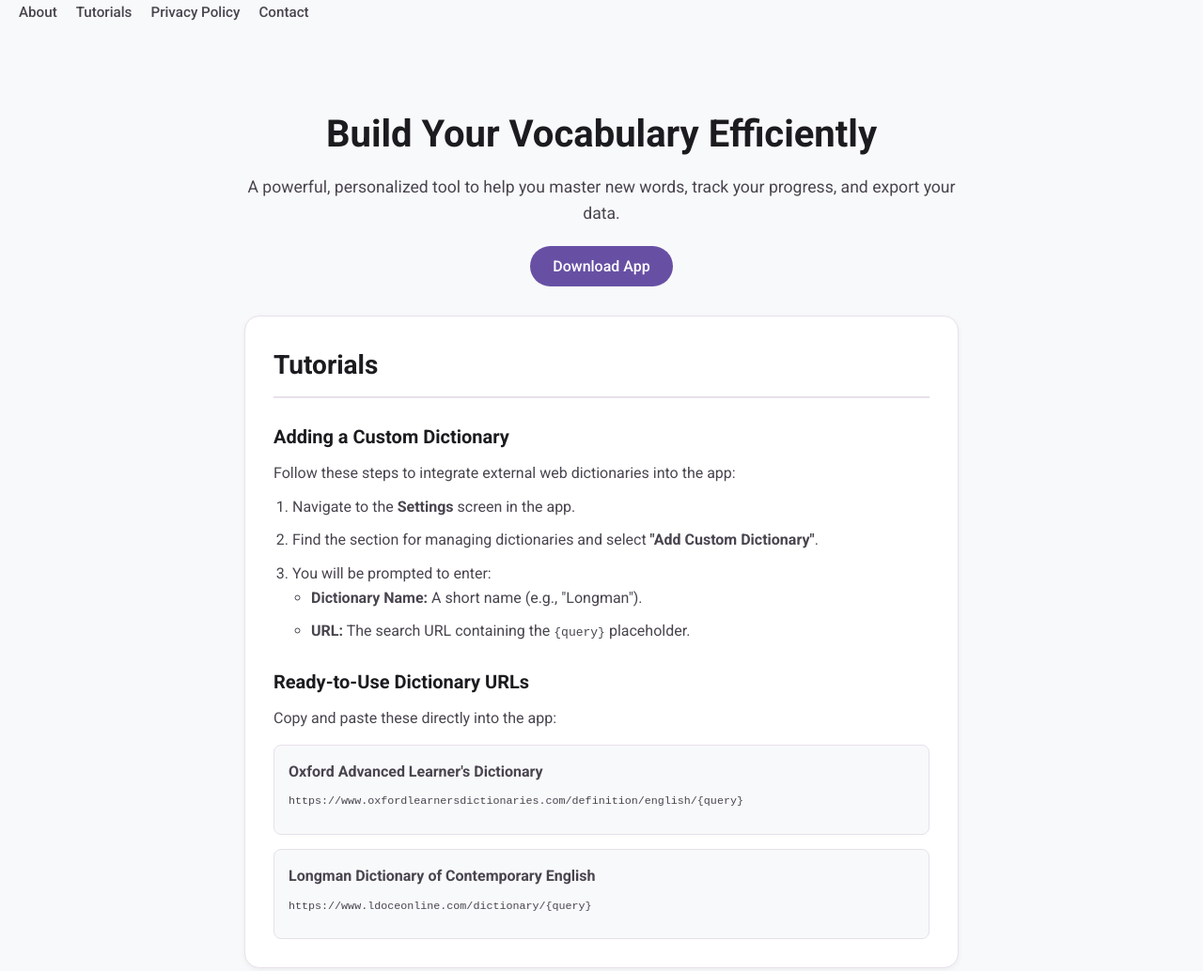
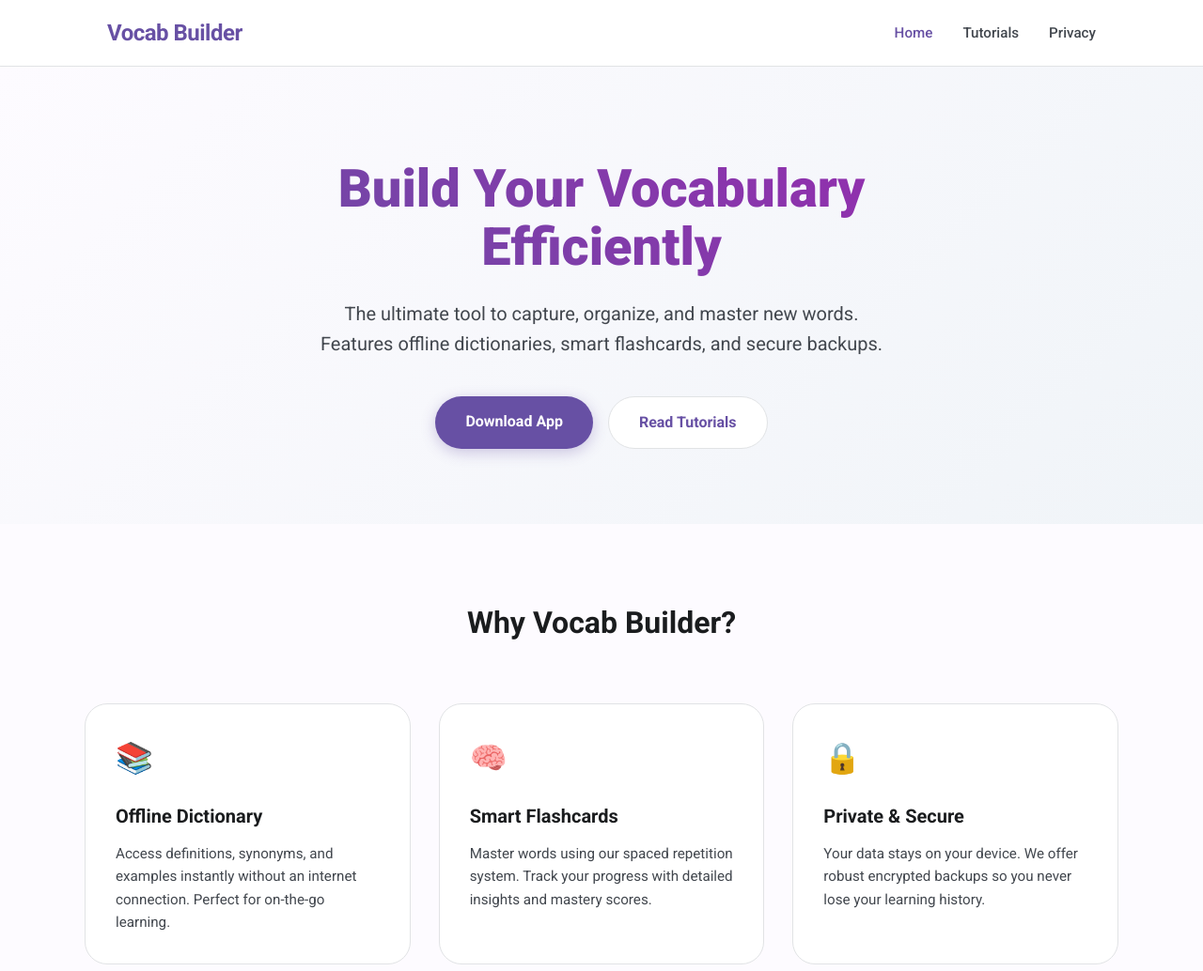
Before and after one commit to SamuelAdmand/VB-Website, a plain HTML site: page index.html in a window 1280 px wide. Shown: the top 1034 px of the page at 94% size. Drawn offline with Linux system fonts and the light colour scheme.

Commit message:
Refactor navigation and enhance layout across main pages; add tutorials section with detailed guides.

```diff
--- a/index.html
+++ b/index.html
@@ -3,94 +3,75 @@
 <head>
     <meta charset="UTF-8">
     <meta name="viewport" content="width=device-width, initial-scale=1.0">
-    <title>Vocab Builder - Privacy Policy & Info</title>
-    <meta name="description" content="Privacy Policy and Instructions for the Vocab Builder App.">
+    <title>Vocab Builder - Master New Words</title>
+    <meta name="description" content="A powerful, personalized tool to help you master new words, track your progress, and export your data.">
     <link rel="stylesheet" href="style.css">
-    <!-- Google Fonts: Roboto for Android look -->
     <link rel="preconnect" href="https://fonts.googleapis.com">
     <link rel="preconnect" href="https://fonts.gstatic.com" crossorigin>
-    <link href="https://fonts.googleapis.com/css2?family=Roboto:wght@400;500;700&display=swap" rel="stylesheet">
+    <link href="https://fonts.googleapis.com/css2?family=Roboto:wght@400;500;700;900&display=swap" rel="stylesheet">
 </head>
 <body>
 
-    <!-- Navigation -->
-    <ul class="nav-links">
-    <li><a href="#about">About</a></li>
-    <li><a href="#tutorials">Tutorials</a></li>
-    <li><a href="privacy.html">Privacy Policy</a></li>
-    <li><a href="#contact">Contact</a></li>
-</ul>
+    <nav>
+        <div class="container nav-content">
+            <div class="logo">Vocab Builder</div>
+            <ul class="nav-links">
+                <li><a href="#" class="active">Home</a></li>
+                <li><a href="tutorials.html">Tutorials</a></li>
+                <li><a href="privacy.html">Privacy</a></li>
+            </ul>
+        </div>
+    </nav>
 
-    <!-- Header / Hero Section -->
-    <header id="about">
-        <div class="container hero">
-            <h1>Build Your Vocabulary Efficiently</h1>
-            <p>A powerful, personalized tool to help you master new words, track your progress, and export your data.</p>
-            <!-- Placeholder for Play Store Badge later -->
-            <a href="#" class="btn-primary">Download App</a>
+    <header class="hero">
+        <div class="container">
+            <h1>Build Your Vocabulary<br>Efficiently</h1>
+            <p>The ultimate tool to capture, organize, and master new words. Features offline dictionaries, smart flashcards, and secure backups.</p>
+            <div class="btn-group">
+                <a href="#" class="btn btn-primary">Download App</a>
+                <a href="tutorials.html" class="btn btn-secondary">Read Tutorials</a>
+            </div>
         </div>
     </header>
 
-    <main class="container">
+    <section class="features-section container">
+        <h2 class="section-title">Why Vocab Builder?</h2>
 
-        <!-- Tutorials Section -->
-<section id="tutorials" class="card">
-    <h2>Tutorials</h2>
+        <div class="feature-grid">
+            <div class="feature-card">
+                <span class="icon">📚</span>
+                <h3>Offline Dictionary</h3>
+                <p>Access definitions, synonyms, and examples instantly without an internet connection. Perfect for on-the-go learning.</p>
+            </div>
 
-    <h3>Adding a Custom Dictionary</h3>
-    <p>Follow these steps to integrate external web dictionaries into the app:</p>
-    <ol style="margin-left: 20px; margin-bottom: 20px; color: var(--text-secondary);">
-        <li>Navigate to the <strong>Settings</strong> screen in the app.</li>
-        <li>Find the section for managing dictionaries and select <strong>"Add Custom Dictionary"</strong>.</li>
-        <li>You will be prompted to enter:
-            <ul>
-                <li><strong>Dictionary Name:</strong> A short name (e.g., "Longman").</li>
-                <li><strong>URL:</strong> The search URL containing the <code>{query}</code> placeholder.</li>
-            </ul>
-        </li>
-    </ol>
+            <div class="feature-card">
+                <span class="icon">🧠</span>
+                <h3>Smart Flashcards</h3>
+                <p>Master words using our spaced repetition system. Track your progress with detailed insights and mastery scores.</p>
+            </div>
 
-    <h3>Ready-to-Use Dictionary URLs</h3>
-    <p>Copy and paste these directly into the app:</p>
+            <div class="feature-card">
+                <span class="icon">🔒</span>
+                <h3>Private & Secure</h3>
+                <p>Your data stays on your device. We offer robust encrypted backups so you never lose your learning history.</p>
+            </div>
 
-    <div style="background-color: var(--bg-color); padding: 15px; border-radius: 8px; margin-top: 15px; border: 1px solid var(--border-color);">
-        <p><strong>Oxford Advanced Learner's Dictionary</strong></p>
-        <p style="font-family: monospace; font-size: 0.9em; word-break: break-all; margin-top: 5px;">
-            https://www.oxfordlearnersdictionaries.com/definition/english/{query}
-        </p>
-    </div>
+            <div class="feature-card">
+                <span class="icon">🌐</span>
+                <h3>Custom Sources</h3>
+                <p>Integrate your favorite web dictionaries directly into the app for a seamless lookup experience.</p>
+            </div>
+        </div>
+    </section>
 
-    <div style="background-color: var(--bg-color); padding: 15px; border-radius: 8px; margin-top: 15px; border: 1px solid var(--border-color);">
-        <p><strong>Longman Dictionary of Contemporary English</strong></p>
-        <p style="font-family: monospace; font-size: 0.9em; word-break: break-all; margin-top: 5px;">
-            https://www.ldoceonline.com/dictionary/{query}
-        </p>
-    </div>
-</section>
-
-        <!-- Instructions / Help Section -->
-        <section id="instructions" class="card">
-            <h2>Instructions & FAQ</h2>
-            <div class="faq-item">
-                <h3>How do I backup my data?</h3>
-                <p>Go to the "More" screen, select "Backup & Restore," and choose "Export Data". This will create a secure ZIP file on your device.</p>
-            </div>
-            <div class="faq-item">
-                <h3>Is the dictionary offline?</h3>
-                <p>Yes. Once the initial dictionary database is downloaded, you can search for words without an internet connection.</p>
-            </div>
-        </section>
-
-    </main>
-
-    <!-- Footer -->
-    <footer id="contact">
+    <footer>
         <div class="container">
-            <p>&copy; <span id="year"></span> Vocab Builder. All rights reserved.</p>
-            <p>Contact: <a href="mailto:snowden06062013@protonmail.com">snowden06062013@protonmail.com</a></p>
+            <p>&copy; 2025 Vocab Builder. All rights reserved.</p>
+            <p style="margin-top: 10px; font-size: 0.9rem;">
+                <a href="mailto:snowden06062013@protonmail.com">Contact Support</a>
+            </p>
         </div>
     </footer>
 
-    <script src="script.js"></script>
 </body>
 </html>
--- a/style.css
+++ b/style.css
@@ -1,179 +1,230 @@
 /* --- CSS Variables & Theming --- */
 :root {
-    /* Light Mode (Default) */
-    --bg-color: #f8f9fa;
+    /* Light Mode */
+    --bg-color: #fdfbff;
     --surface-color: #ffffff;
-    --text-primary: #1c1b1f;
-    --text-secondary: #49454f;
-    --primary-color: #6750A4; /* REPLACE THIS with your App's Primary Color */
+    --surface-variant: #f0f4f8;
+    --text-primary: #1a1c1e;
+    --text-secondary: #42474e;
+    --primary-color: #6750A4;
+    --primary-container: #EADDFF;
     --on-primary: #ffffff;
-    --border-color: #e7e0ec;
-    --shadow: 0 2px 6px rgba(0,0,0,0.05);
+    --border-color: #e1e3e5;
+    --shadow-sm: 0 1px 3px rgba(0,0,0,0.1);
+    --shadow-md: 0 4px 12px rgba(0,0,0,0.08);
+    --gradient-hero: linear-gradient(135deg, #fdfbff 0%, #f0f4f8 100%);
 }
 
-/* Dark Mode Detection */
 @media (prefers-color-scheme: dark) {
     :root {
-        --bg-color: #121212;   /* Material 3 Dark Background */
-        --surface-color: #1e1e1e; /* Card Background */
+        --bg-color: #121212;
+        --surface-color: #1e1e1e;
+        --surface-variant: #2c2c2c;
         --text-primary: #e6e1e5;
         --text-secondary: #cac4d0;
-        --primary-color: #D0BCFF; /* REPLACE with your App's Dark Primary Color */
+        --primary-color: #D0BCFF;
+        --primary-container: #4F378B;
         --on-primary: #381E72;
-        --border-color: #49454f;
-        --shadow: 0 2px 6px rgba(0,0,0,0.4);
+        --border-color: #444746;
+        --shadow-sm: 0 1px 3px rgba(0,0,0,0.3);
+        --shadow-md: 0 4px 12px rgba(0,0,0,0.4);
+        --gradient-hero: linear-gradient(135deg, #121212 0%, #1e1e1e 100%);
     }
 }
 
-/* --- Global Reset & Typography --- */
-* {
-    margin: 0;
-    padding: 0;
-    box-sizing: border-box;
-}
+/* --- Global Reset --- */
+* { margin: 0; padding: 0; box-sizing: border-box; }
 
 body {
     font-family: 'Roboto', -apple-system, BlinkMacSystemFont, "Segoe UI", Helvetica, Arial, sans-serif;
     background-color: var(--bg-color);
     color: var(--text-primary);
     line-height: 1.6;
-    transition: background-color 0.3s ease, color 0.3s ease;
+    -webkit-font-smoothing: antialiased;
 }
 
 .container {
-    max-width: 800px;
+    max-width: 1100px;
     margin: 0 auto;
-    padding: 0 20px;
+    padding: 0 24px;
 }
 
-a {
-    text-decoration: none;
-    color: var(--primary-color);
-    font-weight: 500;
-}
+a { text-decoration: none; color: inherit; transition: color 0.2s; }
+ul { list-style: none; }
 
 /* --- Navigation --- */
 nav {
-    background-color: var(--surface-color);
-    box-shadow: var(--shadow);
+    background-color: rgba(255, 255, 255, 0.9);
+    backdrop-filter: blur(10px);
     position: sticky;
     top: 0;
     z-index: 100;
-    padding: 1rem 0;
+    border-bottom: 1px solid var(--border-color);
+}
+
+@media (prefers-color-scheme: dark) {
+    nav { background-color: rgba(30, 30, 30, 0.9); }
 }
 
 .nav-content {
+    height: 70px;
     display: flex;
     justify-content: space-between;
     align-items: center;
 }
 
 .logo {
-    font-size: 1.25rem;
+    font-size: 1.5rem;
     font-weight: 700;
-    color: var(--text-primary);
+    color: var(--primary-color);
+    letter-spacing: -0.5px;
 }
 
-.nav-links {
-    list-style: none;
-    display: flex;
-    gap: 20px;
-}
-
-.nav-links li a {
+.nav-links { display: flex; gap: 32px; }
+.nav-links a {
+    font-weight: 500;
     color: var(--text-secondary);
     font-size: 0.95rem;
 }
+.nav-links a:hover, .nav-links a.active { color: var(--primary-color); }
 
-.nav-links li a:hover {
-    color: var(--primary-color);
+/* --- Hero Section --- */
+.hero {
+    padding: 100px 0 80px;
+    text-align: center;
+    background: var(--gradient-hero);
 }
 
-/* --- Hero Section --- */
-header {
-    text-align: center;
-    padding: 60px 0 40px;
-}
-
-h1 {
-    font-size: 2.5rem;
-    margin-bottom: 10px;
-    color: var(--text-primary);
+.hero h1 {
+    font-size: 3.5rem;
+    font-weight: 800;
+    margin-bottom: 24px;
+    line-height: 1.1;
+    background: linear-gradient(45deg, var(--primary-color), #9c27b0);
+    -webkit-background-clip: text;
+    -webkit-text-fill-color: transparent;
 }
 
 .hero p {
-    font-size: 1.1rem;
+    font-size: 1.25rem;
     color: var(--text-secondary);
-    margin-bottom: 30px;
+    max-width: 600px;
+    margin: 0 auto 40px;
+}
+
+.btn-group { display: flex; gap: 16px; justify-content: center; }
+
+.btn {
+    padding: 14px 32px;
+    border-radius: 50px;
+    font-weight: 600;
+    transition: transform 0.2s, box-shadow 0.2s;
+    display: inline-block;
 }
 
 .btn-primary {
     background-color: var(--primary-color);
     color: var(--on-primary);
-    padding: 12px 24px;
-    border-radius: 25px; /* Pill shape like Material 3 */
-    font-weight: 500;
-    transition: opacity 0.2s;
+    box-shadow: 0 4px 15px rgba(103, 80, 164, 0.3);
 }
 
-.btn-primary:hover {
-    opacity: 0.9;
-}
+.btn-primary:hover { transform: translateY(-2px); opacity: 0.95; }
 
-/* --- Content Cards --- */
-.card {
+.btn-secondary {
     background-color: var(--surface-color);
-    border-radius: 16px; /* Material 3 Rounding */
-    padding: 30px;
-    margin-bottom: 30px;
-    box-shadow: var(--shadow);
+    color: var(--primary-color);
     border: 1px solid var(--border-color);
 }
 
-h2 {
-    font-size: 1.75rem;
-    margin-bottom: 15px;
-    color: var(--text-primary);
-    border-bottom: 2px solid var(--border-color);
-    padding-bottom: 10px;
+.btn-secondary:hover { background-color: var(--surface-variant); }
+
+/* --- Features Grid --- */
+.features-section { padding: 80px 0; }
+.section-title {
+    text-align: center;
+    font-size: 2rem;
+    margin-bottom: 60px;
 }
 
-h3 {
-    font-size: 1.25rem;
-    margin-top: 25px;
-    margin-bottom: 10px;
-    color: var(--text-primary);
+.feature-grid {
+    display: grid;
+    grid-template-columns: repeat(auto-fit, minmax(300px, 1fr));
+    gap: 30px;
 }
 
-p, li {
-    color: var(--text-secondary);
-    margin-bottom: 10px;
+.feature-card {
+    background: var(--surface-color);
+    padding: 32px;
+    border-radius: 24px;
+    border: 1px solid var(--border-color);
+    transition: transform 0.2s, box-shadow 0.2s;
 }
 
-ul {
-    padding-left: 20px;
-    margin-bottom: 15px;
+.feature-card:hover {
+    transform: translateY(-5px);
+    box-shadow: var(--shadow-md);
+    border-color: var(--primary-color);
 }
 
-.last-updated {
-    font-size: 0.85rem;
-    font-style: italic;
-    opacity: 0.8;
+.icon {
+    font-size: 2rem;
+    margin-bottom: 20px;
+    display: block;
+}
+
+.feature-card h3 { margin-bottom: 12px; font-size: 1.25rem; }
+.feature-card p { color: var(--text-secondary); font-size: 0.95rem; }
+
+/* --- Content Pages (Tutorials/Privacy) --- */
+.page-header {
+    padding: 60px 0 40px;
+    text-align: center;
+}
+
+.page-header h1 { font-size: 2.5rem; margin-bottom: 16px; }
+
+.content-card {
+    background: var(--surface-color);
+    border-radius: 16px;
+    padding: 40px;
+    margin-bottom: 40px;
+    border: 1px solid var(--border-color);
+}
+
+.content-card h2 {
+    font-size: 1.75rem;
+    margin-bottom: 24px;
+    padding-bottom: 16px;
+    border-bottom: 1px solid var(--border-color);
+}
+
+.content-card h3 { margin: 32px 0 16px; color: var(--text-primary); }
+.content-card p, .content-card li { color: var(--text-secondary); margin-bottom: 12px; }
+.content-card ul, .content-card ol { padding-left: 24px; margin-bottom: 24px; }
+
+.code-block {
+    background-color: var(--surface-variant);
+    padding: 16px;
+    border-radius: 8px;
+    font-family: monospace;
+    font-size: 0.9rem;
+    border: 1px solid var(--border-color);
+    margin-top: 10px;
+    word-break: break-all;
 }
 
 /* --- Footer --- */
 footer {
+    border-top: 1px solid var(--border-color);
+    padding: 60px 0;
+    margin-top: auto;
     text-align: center;
-    padding: 40px 0;
-    margin-top: 20px;
     color: var(--text-secondary);
-    font-size: 0.9rem;
-    border-top: 1px solid var(--border-color);
 }
 
-/* --- Mobile Adjustments --- */
-@media (max-width: 600px) {
-    h1 { font-size: 2rem; }
-    .nav-links { gap: 15px; }
-    .card { padding: 20px; }
+/* --- Mobile --- */
+@media (max-width: 768px) {
+    .hero h1 { font-size: 2.5rem; }
+    .nav-links { display: none; } /* Simplified for now */
+    .feature-grid { grid-template-columns: 1fr; }
 }
```
Also changed, not shown: privacy.html (+12 -10 lines), tutorials.html (added, +90 -0 lines).
